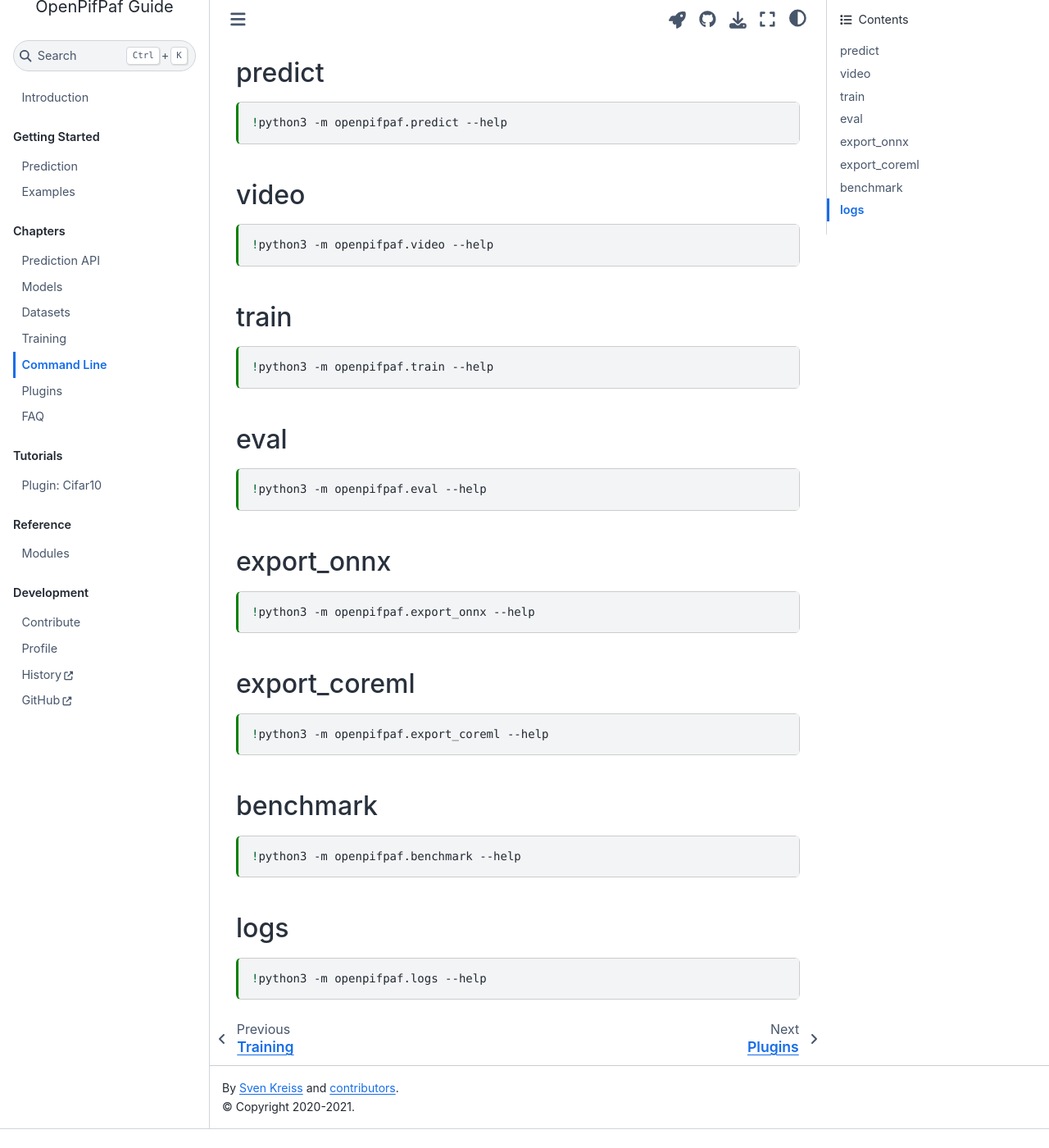
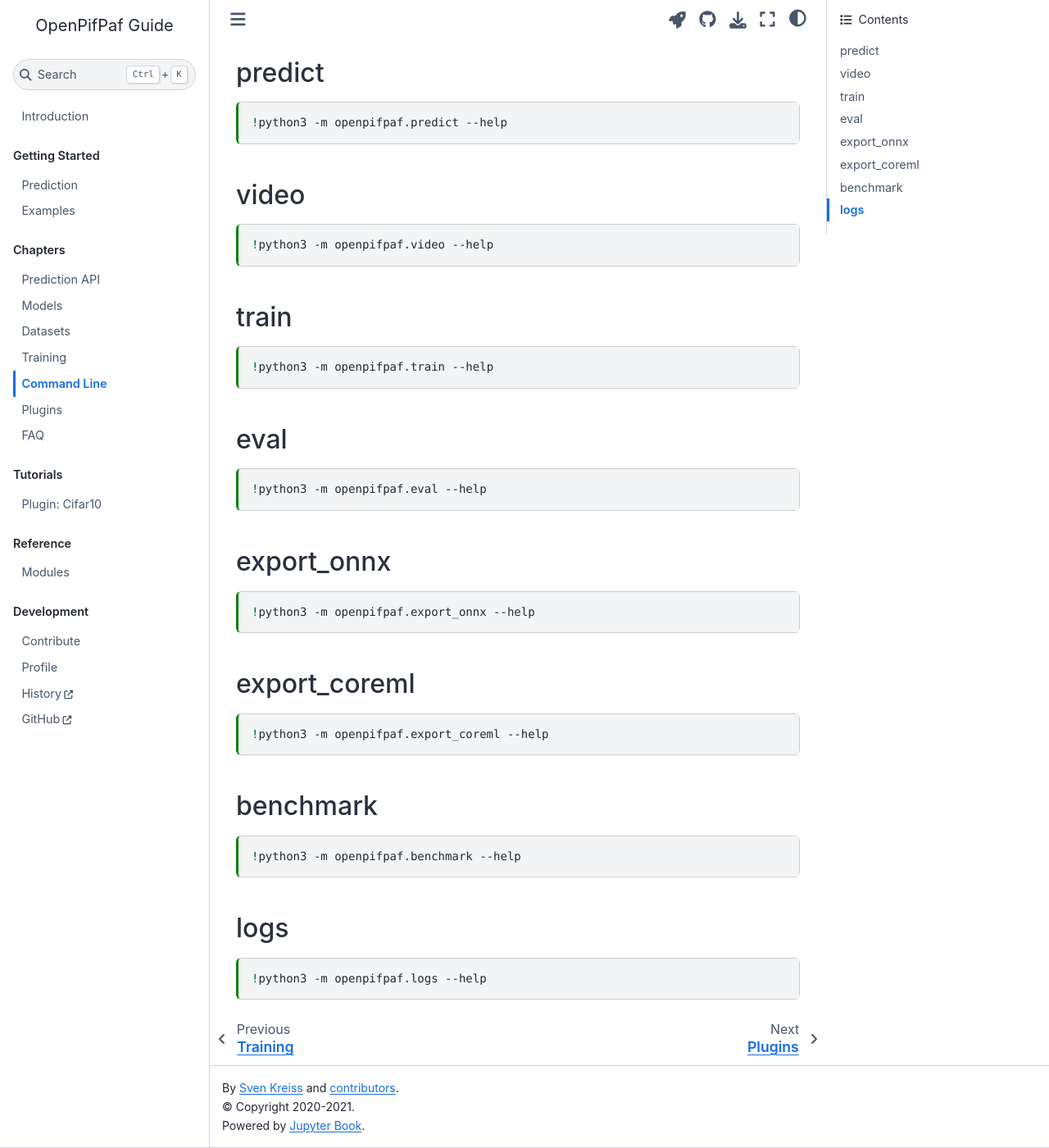
Before and after one commit to openpifpaf/openpifpaf, a Jupyter Book: the page built from guide/cli_help.ipynb, in a window 1280 px wide and 1400 px high, scrolled down 161 px. Shown: the whole window at 82% size. Built offline with Jupyter Book 1.0.4 settings and Sphinx 7.4.7 and the Sphinx Book theme 1.1.4, drawn with Linux system fonts in a browser that asks for light colours; before the commit the page ends 1538 px from its top, so only the background shows below that.

Commit message:
fix cifar10 in guide

```diff
--- a/guide/_config.yml
+++ b/guide/_config.yml
@@ -13,6 +13,8 @@
   favicon: favicon.png
   extra_navbar: ""
   use_repository_button: True
+  extra_footer: |
+    <div>Powered by <a href="https://jupyterbook.org/">Jupyter Book</a>.</div>
 
 # Information about where the book exists on the web
 repository:
@@ -27,6 +29,7 @@
   extra_extensions: [sphinx.ext.autodoc]
   config:
     autodoc_member_order: bysource
+    language: en
 
 execute:
   timeout: 600
--- a/guide/_config_dev.yml
+++ b/guide/_config_dev.yml
@@ -13,6 +13,8 @@
   favicon: favicon.png
   extra_navbar: This is the dev version of the Guide. Here is the <a href="https://vita-epfl.github.io/openpifpaf/">stable version</a>.
   use_repository_button: True
+  extra_footer: |
+    <div>Powered by <a href="https://jupyterbook.org/">Jupyter Book</a>.</div>
 
 # Information about where the book exists on the web
 repository:
@@ -27,6 +29,7 @@
   extra_extensions: [sphinx.ext.autodoc]
   config:
     autodoc_member_order: bysource
+    language: en
 
 execute:
   timeout: 600
--- a/guide/_static/mystyle.css
+++ b/guide/_static/mystyle.css
@@ -1,3 +1,6 @@
+.footer {
+    color: #aaa;
+}
 .footer a {
-    color: #333;
+    color: #aaa;
 }
```
Also changed, not shown: guide/plugins_cifar10.ipynb, 2 other files.
